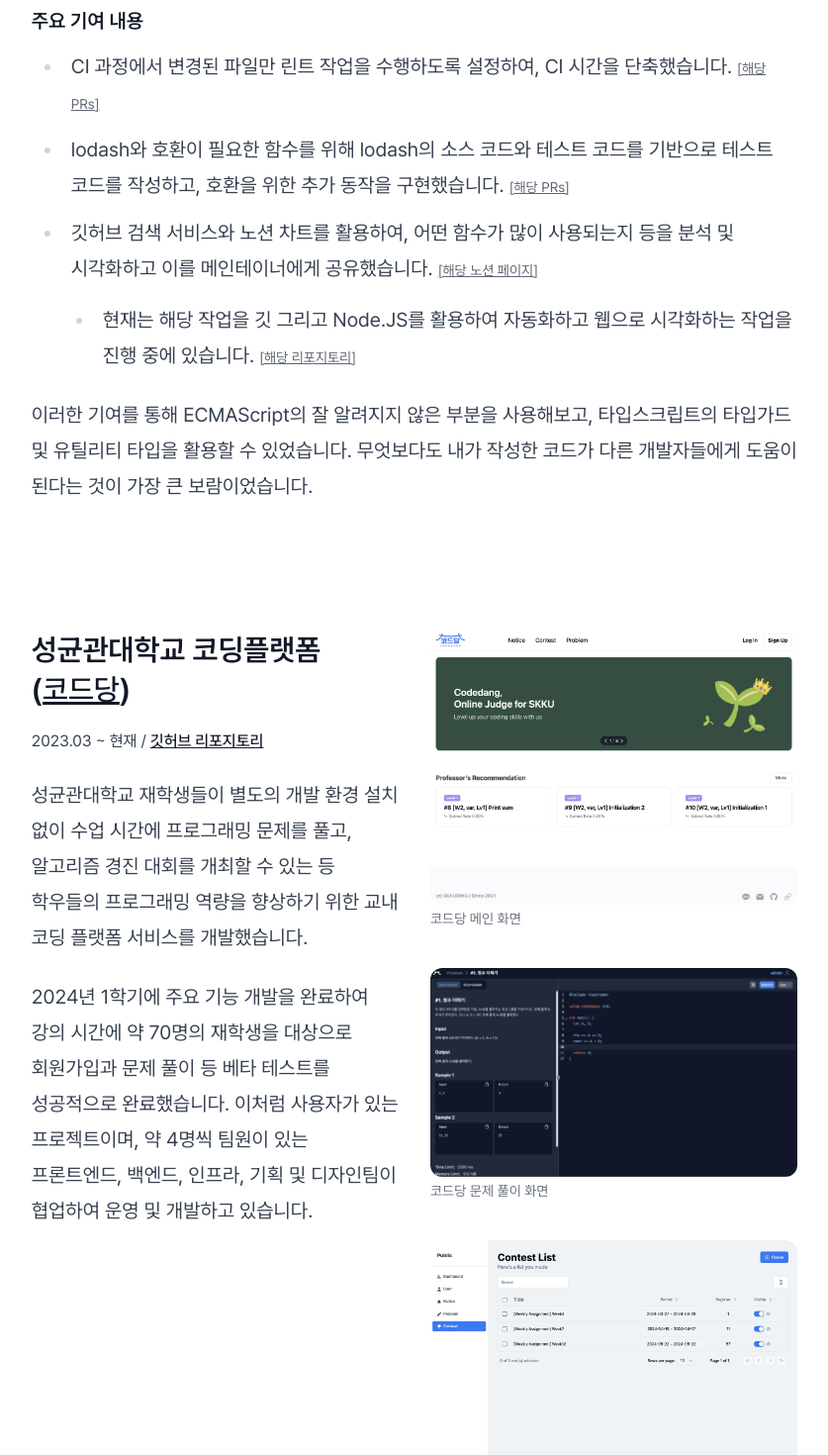
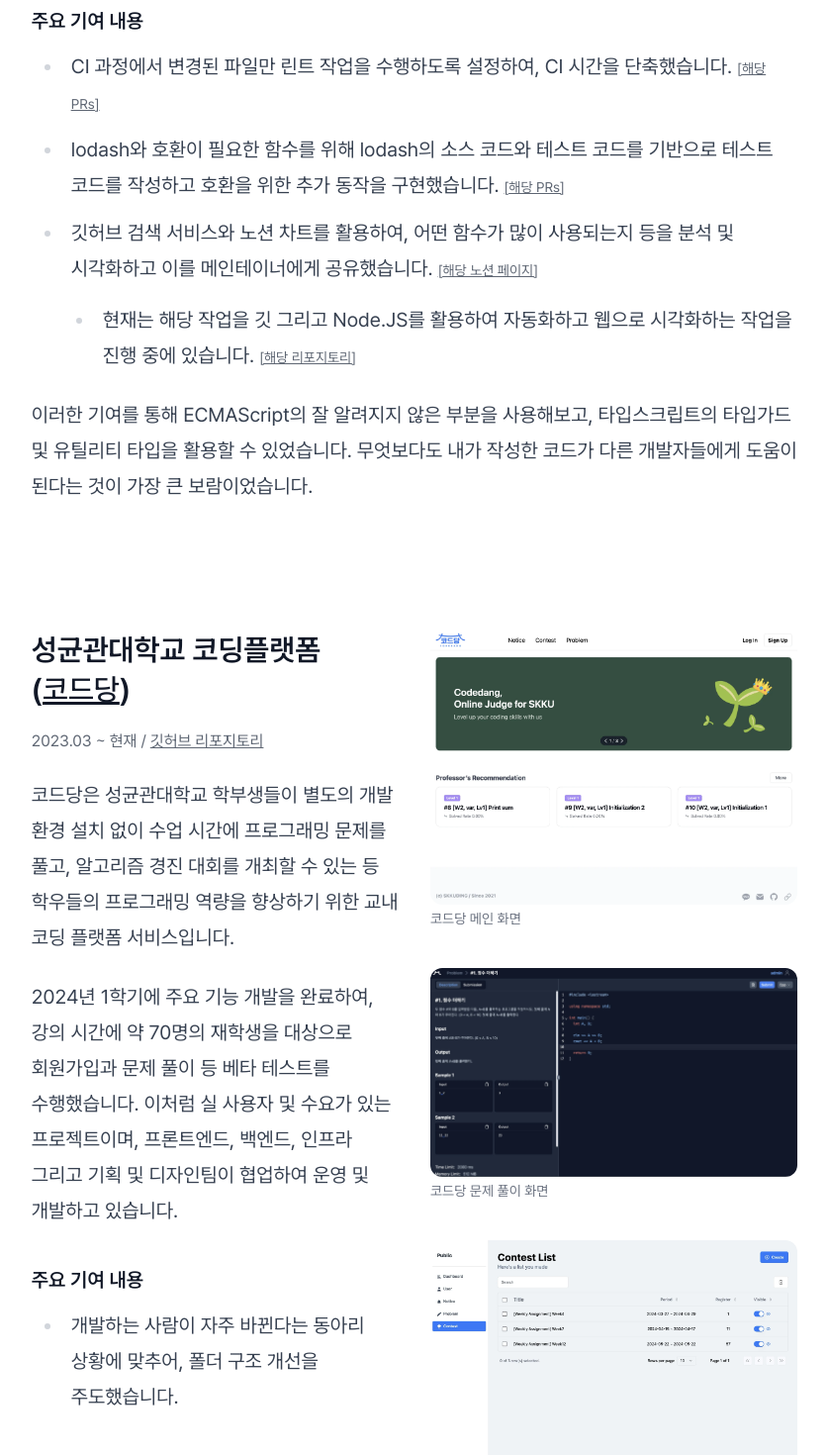
Before and after one commit to dayongkr/resume, a Next.js app: page / in a window 1280 px wide. Shown: the part 860-2330 px from the top of the page at 99% size, without its empty margins (221-1058 px from the left). Built offline with nearby package versions, Linux system fonts and the light colour scheme.

Commit message:
fix(project): change some of codedang parts

```diff
--- a/src/app/_components/ProjectSection.tsx
+++ b/src/app/_components/ProjectSection.tsx
@@ -22,35 +22,41 @@
           오픈 소스 문화에 기여 그리고 ECMAScript와 타입스크립트를 활용할 수 있는 기회라고 생각하여 시작했으며, 2024년
           8월 기준 커밋 횟수 2위로 꾸준히 기여하고 있습니다.
         </p>
-        <h4>주요 기여 내용</h4>
-        <ul>
-          <li>
-            CI 과정에서 변경된 파일만 린트 작업을 수행하도록 설정하여, CI 시간을 단축했습니다.{' '}
-            <SmallLink href="https://github.com/search?q=repo:toss/es-toolkit+type:pr++author:dayongkr+is:merged+ci&type=pullrequests&s=created&o=desc">
-              해당 PRs
-            </SmallLink>
-          </li>
-          <li>
-            lodash와 호환이 필요한 함수를 위해 lodash의 소스 코드와 테스트 코드를 기반으로 테스트 코드를 작성하고,
-            호환을 위한 추가 동작을 구현했습니다.{' '}
-            <SmallLink href="https://github.com/search?q=repo:toss/es-toolkit+type:pr++author:dayongkr+is:merged+in:title+test+OR+compat&type=pullrequests&s=created&o=desc">
-              해당 PRs
-            </SmallLink>
-          </li>
-          <li>
+        <SubSection.List title="주요 기여 내용">
+          <SubSection.ListItem
+            link={{
+              title: '해당 PRs',
+              href: 'https://github.com/search?q=repo:toss/es-toolkit+type:pr++author:dayongkr+is:merged+ci&type=pullrequests&s=created&o=desc',
+            }}
+          >
+            CI 과정에서 변경된 파일만 린트 작업을 수행하도록 설정하여, CI 시간을 단축했습니다.
+          </SubSection.ListItem>
+          <SubSection.ListItem
+            link={{
+              title: '해당 PRs',
+              href: 'https://github.com/search?q=repo:toss/es-toolkit+type:pr++author:dayongkr+is:merged+in:title+test+OR+compat&type=pullrequests&s=created&o=desc',
+            }}
+          >
+            lodash와 호환이 필요한 함수를 위해 lodash의 소스 코드와 테스트 코드를 기반으로 테스트 코드를 작성하고 호환을
+            위한 추가 동작을 구현했습니다.
+          </SubSection.ListItem>
+          <SubSection.ListItem
+            link={{
+              title: '해당 노션 페이지',
+              href: 'https://dayonglee.notion.site/es-toolkit-11f89d50abe84fc89811498cdfae63ab',
+            }}
+          >
             깃허브 검색 서비스와 노션 차트를 활용하여, 어떤 함수가 많이 사용되는지 등을 분석 및 시각화하고 이를
-            메인테이너에게 공유했습니다.{' '}
-            <SmallLink href="https://dayonglee.notion.site/es-toolkit-11f89d50abe84fc89811498cdfae63ab">
-              해당 노션 페이지
-            </SmallLink>
-          </li>
-          <ul>
-            <li>
-              현재는 해당 작업을 깃 그리고 Node.JS를 활용하여 자동화하고 웹으로 시각화하는 작업을 진행 중에 있습니다.{' '}
-              <SmallLink href="https://github.com/dayongkr/dependents-tracker">해당 리포지토리</SmallLink>
-            </li>
-          </ul>
-        </ul>
+            메인테이너에게 공유했습니다.
+          </SubSection.ListItem>
+          <SubSection.List>
+            <SubSection.ListItem
+              link={{ title: '해당 리포지토리', href: 'https://github.com/dayongkr/dependents-tracker' }}
+            >
+              현재는 해당 작업을 깃 그리고 Node.JS를 활용하여 자동화하고 웹으로 시각화하는 작업을 진행 중에 있습니다.
+            </SubSection.ListItem>
+          </SubSection.List>
+        </SubSection.List>
         <p>
           이러한 기여를 통해 ECMAScript의 잘 알려지지 않은 부분을 사용해보고, 타입스크립트의 타입가드 및 유틸리티 타입을
           활용할 수 있었습니다. 무엇보다도 내가 작성한 코드가 다른 개발자들에게 도움이 된다는 것이 가장 큰
@@ -58,28 +64,33 @@
         </p>
       </SubSection>
       <SubSection.Splited>
-        <SubSection.Splited.Item>
+        <SubSection.SplitedItem>
           <SubSection.Title title="성균관대학교 코딩플랫폼" subTitle="코드당" href="https://codedang.com" />
           <SubSection.SubDescription date={{ from: { year: 23, month: 3 }, to: 'current' }}>
             <LinkBlank href="https://github.com/skkuding/codedang">깃허브 리포지토리</LinkBlank>
           </SubSection.SubDescription>
           <p>
-            성균관대학교 재학생들이 별도의 개발 환경 설치 없이 수업 시간에 프로그래밍 문제를 풀고, 알고리즘 경진 대회를
-            개최할 수 있는 등 학우들의 프로그래밍 역량을 향상하기 위한 교내 코딩 플랫폼 서비스를 개발했습니다.
+            코드당은 성균관대학교 학부생들이 별도의 개발 환경 설치 없이 수업 시간에 프로그래밍 문제를 풀고, 알고리즘
+            경진 대회를 개최할 수 있는 등 학우들의 프로그래밍 역량을 향상하기 위한 교내 코딩 플랫폼 서비스입니다.
           </p>
           <p>
-            2024년 1학기에 주요 기능 개발을 완료하여 강의 시간에 약 70명의 재학생을 대상으로 회원가입과 문제 풀이 등
-            베타 테스트를 성공적으로 완료했습니다. 이처럼 사용자가 있는 프로젝트이며, 약 4명씩 팀원이 있는 프론트엔드,
-            백엔드, 인프라, 기획 및 디자인팀이 협업하여 운영 및 개발하고 있습니다.
+            2024년 1학기에 주요 기능 개발을 완료하여, 강의 시간에 약 70명의 재학생을 대상으로 회원가입과 문제 풀이 등
+            베타 테스트를 수행했습니다. 이처럼 실 사용자 및 수요가 있는 프로젝트이며, 프론트엔드, 백엔드, 인프라 그리고
+            기획 및 디자인팀이 협업하여 운영 및 개발하고 있습니다.
           </p>
-        </SubSection.Splited.Item>
-        <SubSection.Splited.Item>
+          <SubSection.List title="주요 기여 내용">
+            <SubSection.ListItem>
+              개발하는 사람이 자주 바뀐다는 동아리 상황에 맞추어, 폴더 구조 개선을 주도했습니다.
+            </SubSection.ListItem>
+          </SubSection.List>
+        </SubSection.SplitedItem>
+        <SubSection.SplitedItem>
           <StickyWrapper>
             <Figure src={codedang1} alt="코드당 메인 화면" />
             <Figure src={codedang2} alt="코드당 문제 풀이 화면" />
             <Figure src={codedang3} alt="코드당 어드민 화면" />
           </StickyWrapper>
-        </SubSection.Splited.Item>
+        </SubSection.SplitedItem>
       </SubSection.Splited>
     </MainSection>
   );
--- a/src/components/LinkBlank.tsx
+++ b/src/components/LinkBlank.tsx
@@ -6,7 +6,7 @@
   href: string;
 }>) {
   return (
-    <a href={href} target="_blank" rel="noopener noreferrer">
+    <a href={href} target="_blank" rel="noopener noreferrer" className="underline">
       {children}
     </a>
   );
--- a/src/components/SubSection.tsx
+++ b/src/components/SubSection.tsx
@@ -1,5 +1,6 @@
 import { cn } from '@/libs/utils';
 import { LinkBlank } from '@/components/LinkBlank';
+import { SmallLink } from './SmallLink';
 
 export function SubSection({
   children,
@@ -23,21 +24,11 @@
 
 Splited.displayName = 'SplitedSection';
 
-function Title({ title, subTitle, href }: Readonly<{ title: string; subTitle?: string; href?: string }>) {
-  return (
-    <h3 className="!mt-0">
-      {title} {subTitle && <>({href ? <LinkBlank href={href}>{subTitle}</LinkBlank> : subTitle})</>}
-    </h3>
-  );
-}
-
-Title.displayName = 'Title';
-
-function Item({ children }: Readonly<{ children: React.ReactNode }>) {
+function SplitedItem({ children }: Readonly<{ children: React.ReactNode }>) {
   return <div>{children}</div>;
 }
 
-Item.displayName = 'Item';
+SplitedItem.displayName = 'SplitedItem';
 
 type Date = { year: number; month: number };
 function formatDateString(date: Date | 'current') {
@@ -49,7 +40,7 @@
   date,
 }: Readonly<{ children: React.ReactNode; date?: { from: Date; to: Date | 'current' } }>) {
   return (
-    <p className="text-sm md:text-base">
+    <p className="not-prose text-sm opacity-80 md:text-base">
       {date && `${formatDateString(date.from)} ~ ${formatDateString(date.to)}`} / {children}
     </p>
   );
@@ -57,7 +48,40 @@
 
 SubDescription.displayName = 'SubDescription';
 
+function Title({ title, subTitle, href }: Readonly<{ title: string; subTitle?: string; href?: string }>) {
+  return (
+    <h3 className="!mt-0">
+      {title} {subTitle && <>({href ? <LinkBlank href={href}>{subTitle}</LinkBlank> : subTitle})</>}
+    </h3>
+  );
+}
+
+Title.displayName = 'Title';
+
+function List({ children, title }: Readonly<{ children: React.ReactNode; title?: string }>) {
+  return (
+    <>
+      {title && <h4>{title}</h4>}
+      <ul>{children}</ul>
+    </>
+  );
+}
+
+List.displayName = 'List';
+
+function ListItem({ children, link }: Readonly<{ children: React.ReactNode; link?: { title: string; href: string } }>) {
+  return (
+    <li>
+      {children} {link && <SmallLink href={link.href}>{link.title}</SmallLink>}
+    </li>
+  );
+}
+
+ListItem.displayName = 'ListItem';
+
 SubSection.Splited = Splited;
-Splited.Item = Item;
+SubSection.SplitedItem = SplitedItem;
 SubSection.SubDescription = SubDescription;
 SubSection.Title = Title;
+SubSection.List = List;
+SubSection.ListItem = ListItem;
```
